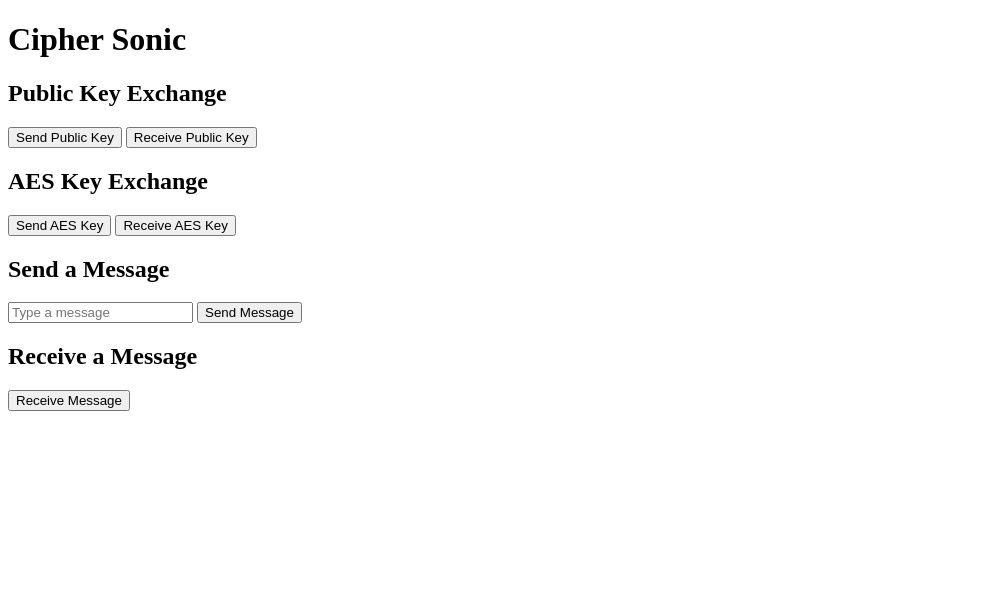
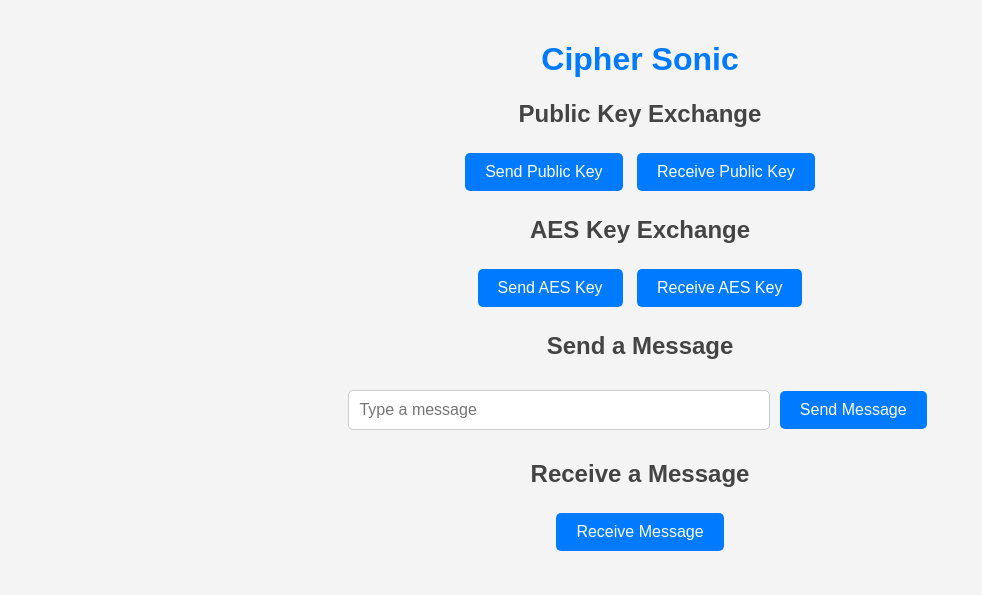
Before and after one commit to srijanravisankar/CryptographyProjects, a Flask app: page / in a window 1280 px wide. Shown: the top 595 px of the page, without its empty margins (0-982 px from the left). Run offline with Flask 3, Linux system fonts and the light colour scheme.

Commit message:
Added style to the web app

```diff
--- /dev/null
+++ b/CipherSonic/static/styles.css
@@ -0,0 +1,49 @@
+body {
+    font-family: Arial, sans-serif;
+    background-color: #f4f4f4;
+    color: #333;
+    text-align: center;
+    margin: 0;
+    padding: 20px;
+}
+
+h1 {
+    color: #007bff;
+}
+
+h2 {
+    color: #444;
+    margin-top: 20px;
+}
+
+button {
+    background-color: #007bff;
+    color: white;
+    border: none;
+    padding: 10px 20px;
+    margin: 5px;
+    cursor: pointer;
+    font-size: 16px;
+    border-radius: 5px;
+    transition: background 0.3s;
+}
+
+button:hover {
+    background-color: #0056b3;
+}
+
+input {
+    padding: 10px;
+    font-size: 16px;
+    border: 1px solid #ccc;
+    border-radius: 5px;
+    width: 80%;
+    max-width: 400px;
+    margin: 10px 0;
+}
+
+p#status {
+    font-weight: bold;
+    color: #28a745;
+    margin-top: 20px;
+}
--- a/CipherSonic/templates/index.html
+++ b/CipherSonic/templates/index.html
@@ -3,6 +3,7 @@
 <head>
     <meta charset="UTF-8">
     <meta name="viewport" content="width=device-width, initial-scale=1.0">
+    <link rel="stylesheet" href="/static/styles.css">
     <title>Cipher Sonic</title>
 </head>
 <body>
```
Also changed, not shown: CipherSonic/rsa.py (+6 -6 lines).
